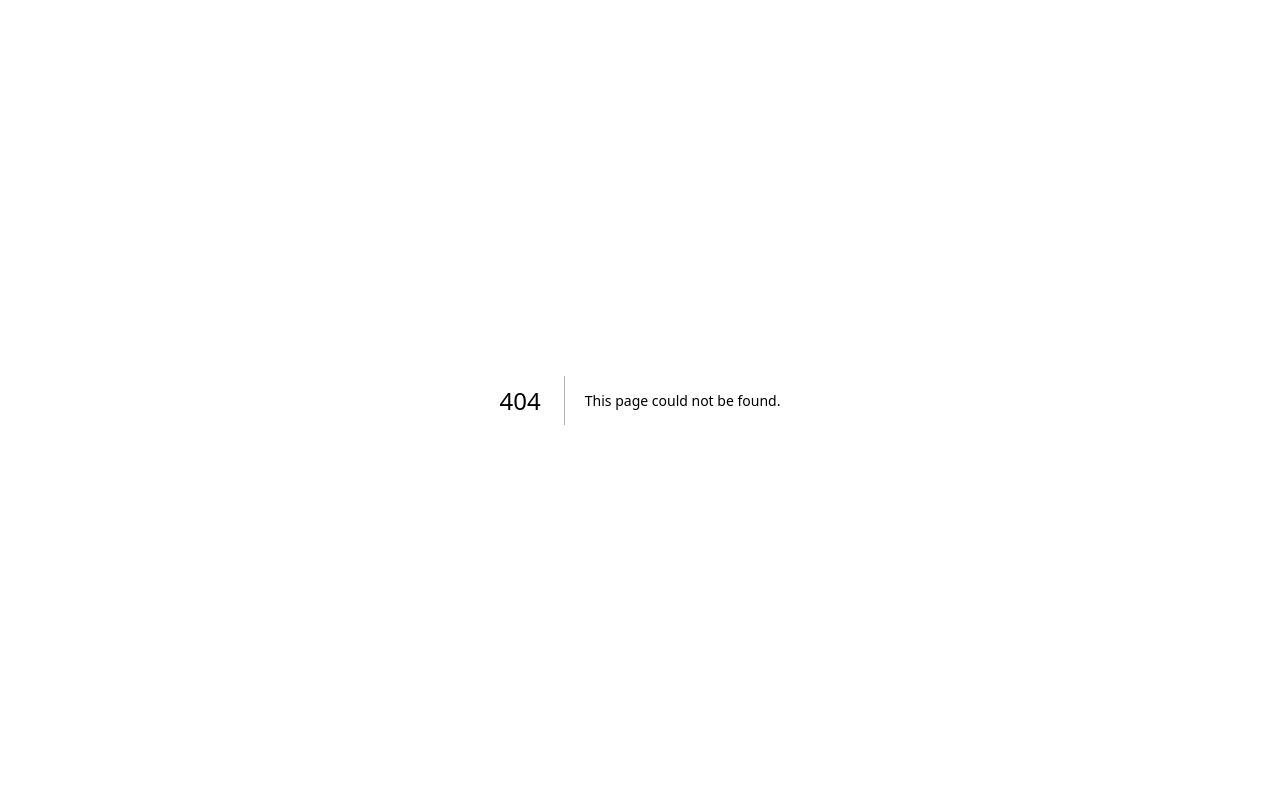
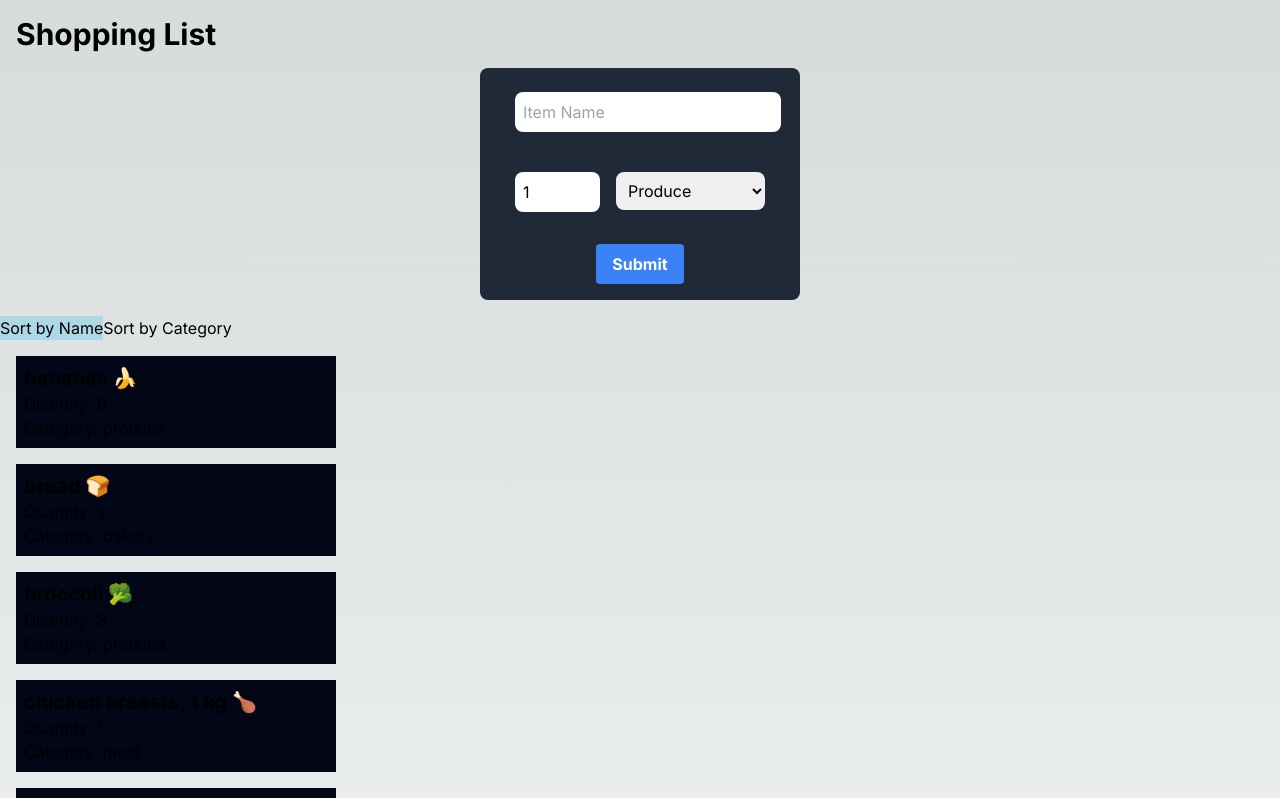
Before and after one commit to Michellepotran/cprg306-assignments, a Next.js app: page /week-6 in a window 1280 px wide. Before the commit this address had no page. Shown: the top 798 px of the page. Built offline with nearby package versions, Linux system fonts and the light colour scheme.

Commit message:
form that adds new items

```diff
--- a/app/page.js
+++ b/app/page.js
@@ -17,6 +17,9 @@ export default function Page() {
         <li>
           <Link href = "week-5"> week-5 </Link>
         </li>
+        <li>
+          <Link href = "week-6"> week-6 </Link>
+        </li>
       </ul>
     </main>
   );
--- /dev/null
+++ b/app/week-6/item-list.js
@@ -0,0 +1,57 @@
+import React, { useState } from 'react';
+import Item from './item';
+
+export default function ItemList({ items }) {
+  const [sortBy, setSortBy] = useState('name');
+
+  const sortItems = () => {
+    const sortedItems = [...items]; // Create a copy of items
+    if (sortBy === 'name') {
+      sortedItems.sort((a, b) => a.name.localeCompare(b.name));
+    } else if (sortBy === 'category') {
+      sortedItems.sort((a, b) => a.category.localeCompare(b.category));
+    }
+    return sortedItems; // Return the sorted copy
+  };
+
+  const sortedItems = sortItems(); // Call sortItems to get the sorted copy
+
+  const handleSortByName = () => {
+    setSortBy('name');
+  };
+
+  const handleSortByCategory = () => {
+    setSortBy('category');
+  };
+
+  return (
+    <>
+      <div>
+        <button
+          onClick={handleSortByName}
+          style={{
+            backgroundColor: sortBy === 'name' ? 'lightblue' : 'inherit',
+          }}
+        >
+          Sort by Name
+        </button>
+        <button
+          onClick={handleSortByCategory}
+          style={{
+            backgroundColor: sortBy === 'category' ? 'lightblue' : 'inherit',
+          }}
+        >
+          Sort by Category
+        </button>
+      </div>
+      {sortedItems.map((item) => (
+        <Item
+          key={item.id}
+          name={item.name}
+          quantity={item.quantity}
+          category={item.category}
+        />
+      ))}
+    </>
+  );
+}
--- /dev/null
+++ b/app/week-6/item.js
@@ -0,0 +1,9 @@
+export default function Item({ name, quantity, category }) {
+    return (
+      <ul className= "bg-slate-950 w-15 max-w-xs m-4 p-2">
+        <h3 className="text-xl font-bold">{name}</h3>
+        <p>Quantity: {quantity}</p>
+        <p>Category: {category}</p>
+      </ul>
+    );
+  }
--- /dev/null
+++ b/app/week-6/items.json
@@ -0,0 +1,74 @@
+[
+    {
+      "id": "1h2GJKH12gkHG31h1H",
+      "name": "milk, 4 L 🥛",
+      "quantity": 1,
+      "category": "dairy"
+    },
+    {
+      "id": "2KJH3k2j3H1k2J3K1H",
+      "name": "bread 🍞",
+      "quantity": 2,
+      "category": "bakery"
+    },
+    {
+      "id": "3h2KJH3k2j3H1k2J3",
+      "name": "eggs, dozen 🥚",
+      "quantity": 2,
+      "category": "dairy"
+    },
+    {
+      "id": "4k2J3K1H2GJKH12gk",
+      "name": "bananas 🍌",
+      "quantity": 6,
+      "category": "produce"
+    },
+    {
+      "id": "5H1h1H2KJH3k2j3H",
+      "name": "broccoli 🥦",
+      "quantity": 3,
+      "category": "produce"
+    },
+    {
+      "id": "6H1k2J3K1H2GJKH1",
+      "name": "chicken breasts, 1 kg 🍗",
+      "quantity": 1,
+      "category": "meat"
+    },
+    {
+      "id": "7gkHG31h1H2KJH3k",
+      "name": "pasta sauce 🍝",
+      "quantity": 3,
+      "category": "canned goods"
+    },
+    {
+      "id": "8j3H1k2J3K1H2GJK",
+      "name": "spaghetti, 454 g 🍝",
+      "quantity": 2,
+      "category": "dry goods"
+    },
+    {
+      "id": "9H12gkHG31h1H2KJ",
+      "name": "toilet paper, 12 pack 🧻",
+      "quantity": 1,
+      "category": "household"
+    },
+    {
+      "id": "10H3k2j3H1k2J3K1",
+      "name": "paper towels, 6 pack",
+      "quantity": 1,
+      "category": "household"
+    },
+    {
+      "id": "11k2J3K1H2GJKH12",
+      "name": "dish soap 🍽️",
+      "quantity": 1,
+      "category": "household"
+    },
+    {
+      "id": "12GJKH12gkHG31h1",
+      "name": "hand soap 🧼",
+      "quantity": 4,
+      "category": "household"
+    }
+  ]
--- /dev/null
+++ b/app/week-6/new-item.js
@@ -0,0 +1,117 @@
+import { useState } from 'react';
+
+export default function NewItem({ onAddItem }) {
+  const [name, setName] = useState('');
+  const [quantity, setQuantity] = useState(1);
+  const [category, setCategory] = useState('Produce');
+
+  const handleSubmit = (event) => {
+    event.preventDefault();
+
+    const item = {
+      id: generateId(),
+      name: name,
+      quantity: quantity,
+      category: category,
+    };
+
+    onAddItem(item);
+
+    setName('');
+    setQuantity(1);
+    setCategory('Produce');
+  };
+
+  const generateId = () => {
+    const characters = 'abcdefghijklmnopqrstuvwxyzABCDEFGHIJKLMNOPQRSTUVWXYZ1234567890';
+    let id = '';
+    for (let i = 0; i < 10; i++) {
+      id += characters[Math.floor(Math.random() * characters.length)];
+    }
+    return id;
+  };
+
+  return (
+    <div className="flex justify-center items-center bg-gray-800 rounded-lg max-w-xs mx-auto m-4 p-4">
+      <form onSubmit={handleSubmit}>
+        <div className="flex justify-center items-center">
+          <label>
+            <input
+              className="text-black rounded-lg p-2 m-2 w-full"
+              type="text"
+              placeholder="Item Name"
+              value={name}
+              onChange={(event) => setName(event.target.value)}
+              required
+            />
+          </label>
+        </div>
+        <br />
+        <div className="flex justify-between">
+          <label>
+            <input
+              className="text-black rounded-lg p-2 m-2 w-half"
+              type="number"
+              min="1"
+              max="99"
+              value={quantity}
+              onChange={(event) => setQuantity(Number(event.target.value))}
+              required
+            />
+          </label>
+
+          <br />
+
+          <label>
+            <select
+              className="text-black rounded-lg p-2 m-2 w-half"
+              value={category}
+              placeholder="Category"
+              onChange={(event) => setCategory(event.target.value)}
+            >
+              <option className="text-black" value="Produce">
+                Produce
+              </option>
+              <option className="text-black" value="Dairy">
+                Dairy
+              </option>
+              <option className="text-black" value="Bakery">
+                Bakery
+              </option>
+              <option className="text-black" value="Meat">
+                Meat
+              </option>
+              <option className="text-black" value="Frozen Foods">
+                Frozen Foods
+              </option>
+              <option className="text-black" value="Canned Goods">
+                Canned Goods
+              </option>
+              <option className="text-black" value="Dry Goods">
+                Dry Goods
+              </option>
+              <option className="text-black" value="Beverages">
+                Beverages
+              </option>
+              <option className="text-black" value="Snacks">
+                Snacks
+              </option>
+              <option className="text-black" value="Household">
+                Household
+              </option>
+              <option className="text-black" value="Other">
+                Other
+              </option>
+            </select>
+          </label>
+        </div>
+        <br />
+        <div className="flex justify-center items-center">
+          <button className="bg-blue-500 hover:bg-blue-700 text-white font-bold py-2 px-4 rounded" type="submit">
+            Submit
+          </button>
+        </div>
+      </form>
+    </div>
+  );
+}
--- /dev/null
+++ b/app/week-6/page.js
@@ -0,0 +1,24 @@
+"use client";
+import React, { useState } from 'react';
+import NewItem from './new-item';
+import ItemList from './item-list';
+import itemsData from './items.json';
+
+export default function Page() {
+  const [items, setItems] = useState(itemsData); // initialize state variable with itemsData
+
+
+  const handleAddItem = (item) => {
+    const newItems = [...items, item]; // create a new array with the added item
+    setItems(newItems); // update the items state with the new array
+    // You can also make an API request here to save the new item to a database using the client
+  };
+
+  return (
+    <main>
+      <h1 className="text-3xl font-bold ml-4 mt-4">Shopping List</h1>
+      <NewItem onAddItem={handleAddItem} /> {/* pass handleAddItem as a prop */}
+      <ItemList items={items} /> {/* pass the items state as a prop */}
+    </main>
+  );
+}
```
